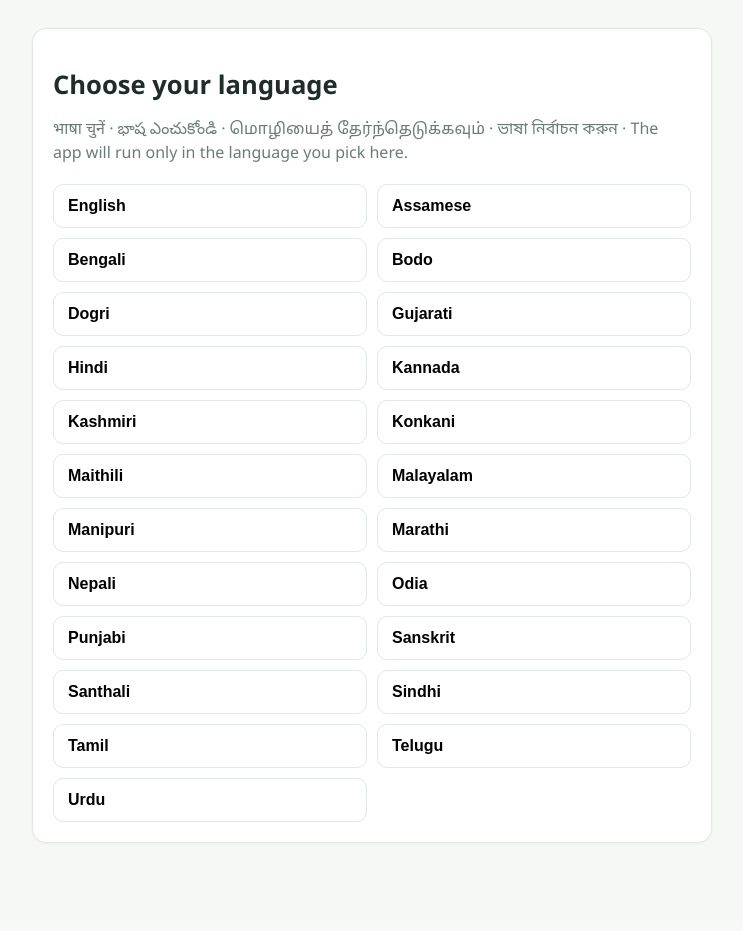
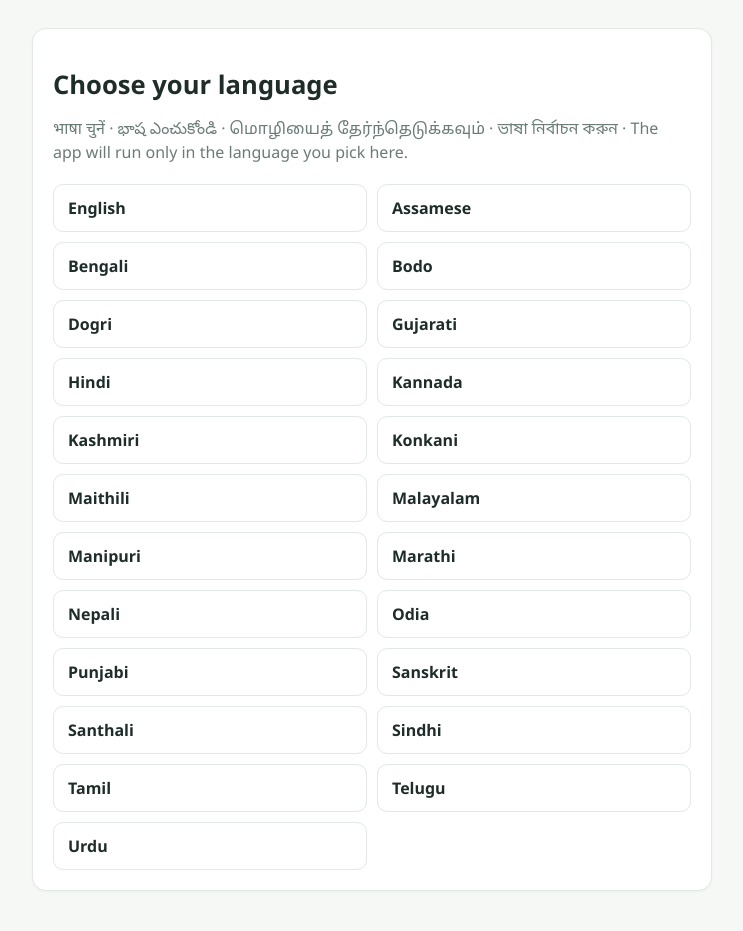
Before and after one commit to vishwagna10/hunarconnect, a Flask app: page /language in a window 1280 px wide. Shown: the part 60-991 px from the top of the page, without its empty margins (268-1011 px from the left). Before the commit the page ends 903 px from the top, so only its background shows below. Run offline with Flask 3, Linux system fonts and the light colour scheme.

Commit message:
Update style.css

```diff
--- a/static/css/style.css
+++ b/static/css/style.css
@@ -254,12 +254,16 @@ textarea { resize: vertical; min-height: 90px; }
   display: block;
   text-align: left;
   background: var(--card);
+  color: var(--ink);
   border: 1px solid var(--border);
   border-radius: 10px;
   padding: 12px 14px;
   cursor: pointer;
   font-size: 1rem;
   font-weight: 600;
+  appearance: none;
+  -webkit-appearance: none;
+  font-family: inherit;
 }
 .lang-option:hover { border-color: var(--green); background: #f2faf4; }
 
```
